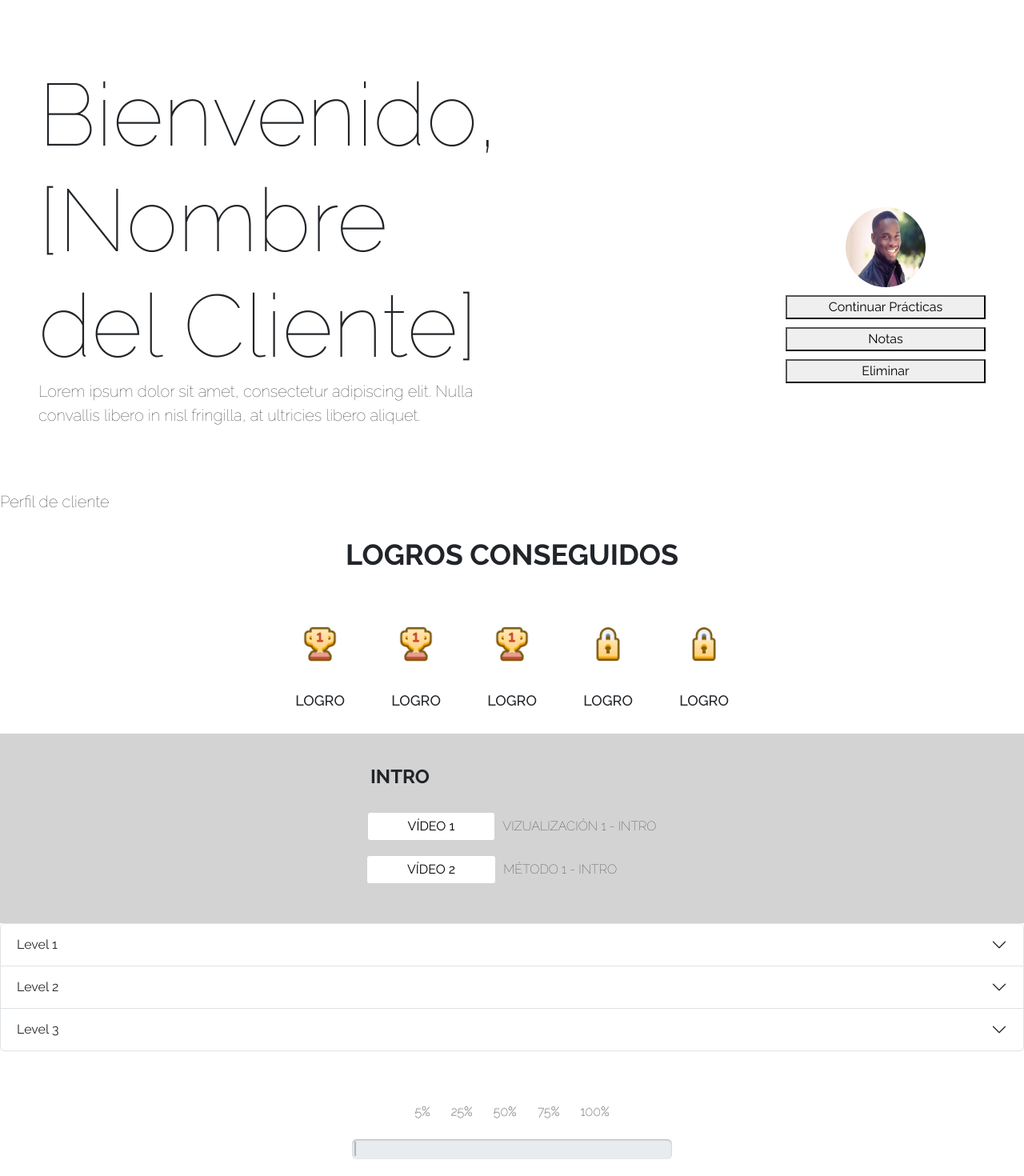
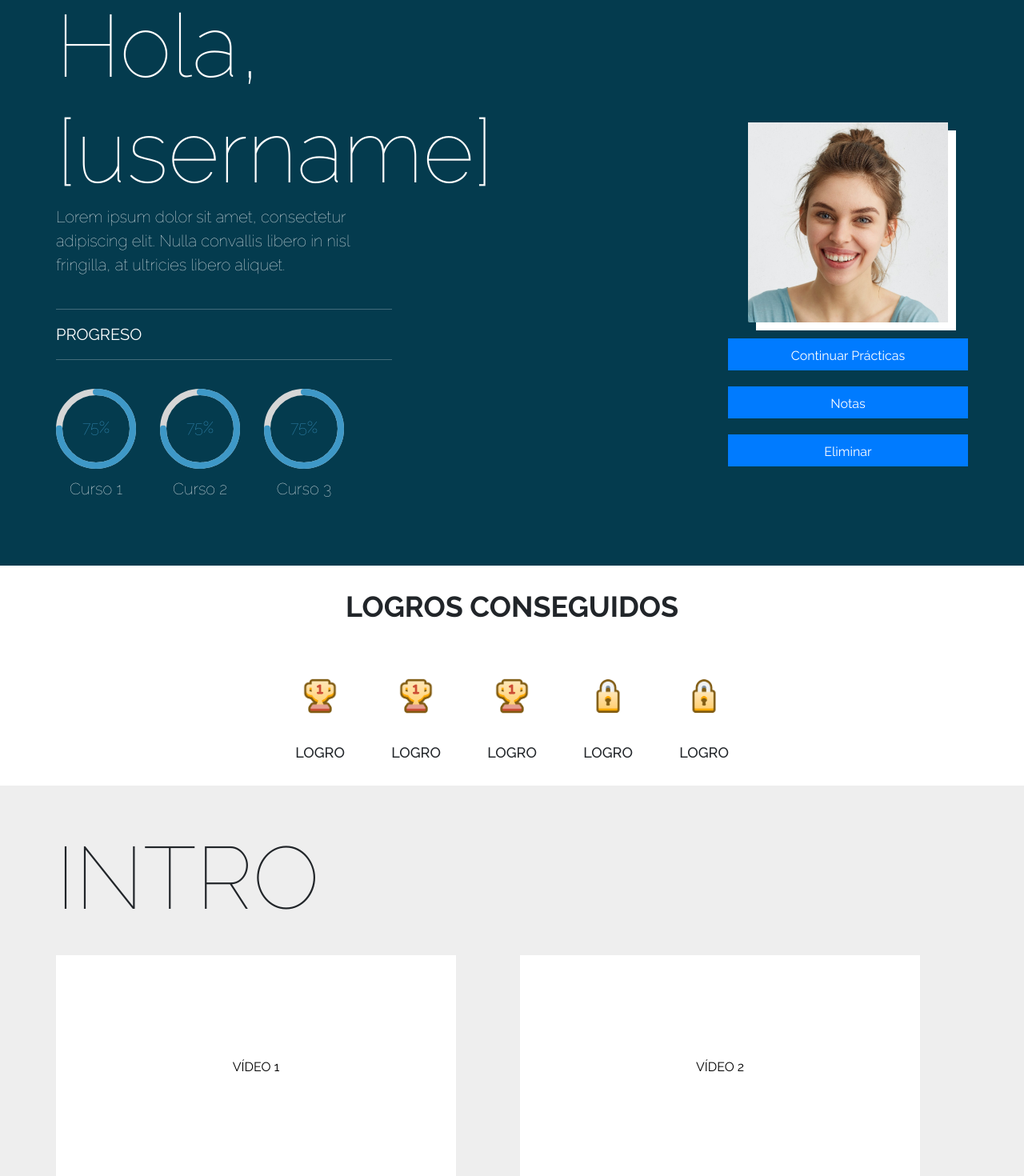
Before and after one commit to GabrielaRamos79/inner_visual_final_project, a React (Vite) app in the folder client/InnerVisual/: page /client/dashboard in a window 1280 px wide. Shown: the part 140-1610 px from the top of the page at 80% size. Built offline with nearby package versions, Linux system fonts and the light colour scheme.

Commit message:
changes css section

```diff
--- a/client/InnerVisual/package.json
+++ b/client/InnerVisual/package.json
@@ -19,6 +19,7 @@
     "mdb-ui-kit": "^7.2.0",
     "react": "^18.2.0",
     "react-bootstrap": "^2.10.2",
+    "react-circular-progressbar": "^2.1.0",
     "react-cookie": "^7.1.4",
     "react-dom": "^18.2.0",
     "react-icons": "^5.2.1",
--- a/client/InnerVisual/src/components/introCourse/IntroCourse.jsx
+++ b/client/InnerVisual/src/components/introCourse/IntroCourse.jsx
@@ -1,26 +1,27 @@
-import './introCourse.css'
-import React from 'react'
+import "./introCourse.css";
+import React from "react";
+
 
 const IntroCourse = () => {
   return (
     <>
       <div className="introCourse-container">
-        <h3 className="introCourse-title">INTRO</h3>
-        <div className="course">
-          <div className="course_video1">
-            <div className="button"><button className='video'>VÍDEO 1</button>
+        <section className="introCourse-content">
+          <h2 className="introCourse-title">INTRO</h2>
+          <div className="course">
+            <div className="course_video">
+              <button className="video">VÍDEO 1</button>
               <p className="video_title">VIZUALIZACIÓN 1 - INTRO </p>
             </div>
-          </div>
-          <div className="course_video2">
-            <div className="button"><button className='video'>VÍDEO 2</button>
+            <div className="course_video">
+              <button className="video">VÍDEO 2</button>
               <p className="video_title">MÉTODO 1 - INTRO </p>
             </div>
           </div>
-        </div>
+        </section>
       </div>
-      </>
-  )
-}
+    </>
+  );
+};
 
-export default IntroCourse
+export default IntroCourse;
--- a/client/InnerVisual/src/components/introCourse/introCourse.css
+++ b/client/InnerVisual/src/components/introCourse/introCourse.css
@@ -1,56 +1,48 @@
 .introCourse-container {
-    background-color: lightgray;
-    padding: 40px 100px 50px;
+    background-color: var(--lightgray);
+
+}
+
+.introCourse-content {
+    display: flex;
+    flex-direction:  column;
+    padding-top: 50px;
+    width: 1140px;
     margin: auto;
+    padding-bottom: 50px;
 }
 
 .introCourse-title {
-    font-size: 24px;
-    font-weight: bold;
     margin-bottom: 30px;
-    text-align: center;
-    margin-right: 280px;
 }
 
 .course {
     display: flex;
-    flex-direction: column;
+    flex-direction: row;
     gap: 20px;
     align-items: center;
     justify-content: center;
 }
 
-.course_video1,
-.course_video2 {
+.course_video {
     display: flex;
-    align-items: center;
-    justify-content: center;
+    flex-direction: column;
+    align-items: space-between;
     width: 100%;
 }
 
-.course_video2 {
-    margin-right: 50px;
-}
-
-
-.button {
-    display: flex;
-    align-items: center;
-    justify-content: center;
-}
 
 .video {
-    padding: 5px 50px;
-    font-size: 16px;
+    width: 500px;
+    height: 280px;
     background-color: white;
     border: none;
-    border-radius: 3px;
     cursor: pointer;
+    margin-bottom: 20px;
 }
 
 .video_title {
     font-size: 16px;
-    margin-left: 10px;
 }
 
 @media (max-width: 680px) {
--- a/client/InnerVisual/src/components/levelsCourse/levelCourse.css
+++ b/client/InnerVisual/src/components/levelsCourse/levelCourse.css
@@ -0,0 +1,94 @@
+/* Estilos generales */
+body {
+    font-family: Arial, sans-serif;
+    margin: 0;
+    padding: 0;
+    background-color: #f8f9fa;
+  }
+
+  .container {
+    max-width: 1200px;
+    margin: auto;
+    padding: 20px;
+  }
+
+  .row {
+    display: flex;
+    justify-content: space-between;
+    align-items: center;
+  }
+
+  .col {
+    flex-basis: calc(50% - 20px);
+    margin-bottom: 20px;
+  }
+
+  /* Estilos para el Accordion */
+  .accordion {
+    border-top: 1px solid #dee2e6;
+    margin-top: 20px;
+  }
+
+  .accordion-item {
+    border-bottom: 1px solid #dee2e6;
+  }
+
+  .accordion-header {
+    cursor: pointer;
+    padding: 15px;
+    background-color: #fff;
+    border: none;
+  }
+
+  .accordion-body {
+    padding: 15px;
+    background-color: #f8f9fa;
+  }
+
+  /* Estilos para los componentes de video */
+  .video-list,
+  .video-card {
+    background-color: #fff;
+    border-radius: 5px;
+    box-shadow: 0 2px 4px rgba(0, 0, 0, 0.1);
+    overflow: hidden;
+  }
+
+  .video-list {
+    min-height: 400px;
+  }
+
+  .video-card {
+    min-height: 500px;
+  }
+
+  .video-card img {
+    width: 100%;
+    height: auto;
+  }
+
+  .video-card h3 {
+    margin: 10px 0;
+    font-size: 18px;
+  }
+
+  .video-card p {
+    margin: 10px 0;
+    font-size: 14px;
+    line-height: 1.5;
+  }
+
+  /* Estilos para botones y acciones */
+  .btn-custom {
+    background-color: #007bff;
+    color: #fff;
+    border: none;
+    padding: 10px 20px;
+    margin-top: 10px;
+    cursor: pointer;
+    transition: background-color 0.3s ease;
+  }
+
+  .btn-custom:hover {
+    background-color: #0056b3;
+  }
--- a/client/InnerVisual/src/components/profileClient/ProfileClient.jsx
+++ b/client/InnerVisual/src/components/profileClient/ProfileClient.jsx
@@ -1,38 +1,69 @@
-import React from 'react';
-import './profileClient.css'
-import fotoperfil from '../../assets/img/fotoperfil.jpg'
+import React from "react";
+import "./profileClient.css";
+import fotoperfil from "../../assets/img/review1.jpg";
+import { CircularProgressbar } from "react-circular-progressbar";
+import "react-circular-progressbar/dist/styles.css";
 
 const ProfileClient = () => {
   return (
     <>
-    <div className="profile-container ms-5">
-      <div className="welcome-message">
-        <h2>Bienvenido, [Nombre del Cliente]</h2>
-        <p>Lorem ipsum dolor sit amet, consectetur adipiscing elit. Nulla convallis libero in nisl fringilla, at ultricies libero aliquet.</p>
+      <div className="profile-container">
+        <section className="profile-content">
+        <div className="left-column">
+          <div className="welcome-message">
+            <h2>Hola, [username]</h2>
+            <p>
+              Lorem ipsum dolor sit amet, consectetur adipiscing elit. Nulla
+              convallis libero in nisl fringilla, at ultricies libero aliquet.
+            </p>
+            <br></br>
+            <hr></hr>
+            <p>
+              <b>PROGRESO</b>
+            </p>
+            <hr></hr>
+          </div>
+          <div className="progress-section">
+            <div className="progress-info"><CircularProgressbar value={75} text={`${75}%`} /><p style={{ color: "white" }}>Curso 1</p></div>
+            <div className="progress-info"><CircularProgressbar value={75} text={`${75}%`} /><p style={{ color: "white" }}>Curso 2</p></div>
+            <div className="progress-info"><CircularProgressbar value={75} text={`${75}%`} /><p style={{ color: "white" }}>Curso 3</p></div>
+          </div>
+        </div>
+
+        <div className="action-buttons">
+          <img
+            className="profile-picture"
+            src={fotoperfil}
+            alt="Foto del Cliente"
+          />
+          <button className="btn-custom" onClick={handleContinue}>
+            Continuar Prácticas
+          </button>
+          <button className="btn-custom" onClick={handleNotes}>
+            Notas
+          </button>
+          <button className="btn-custom" onClick={handleDelete}>
+            Eliminar
+          </button>
+        </div>
+        </section>
       </div>
-      <div className="action-buttons me-5">
-      <img className="profile-picture" src={fotoperfil} alt="Foto del Cliente" />
-        <button className='btn-custom' onClick={handleContinue}>Continuar Prácticas</button>
-        <button className='btn-custom' onClick={handleNotes}>Notas</button>
-        <button className='btn-custom' onClick={handleDelete}>Eliminar</button>
-      </div>
-    </div>
 
 
-    <p>Perfil de cliente</p>
     </>
-  )
+  );
 };
+
 const handleContinue = () => {
-  console.log('Continuar Prácticas');
+  console.log("Continuar Prácticas");
 };
 
 const handleNotes = () => {
-  console.log('Notas');
+  console.log("Notas");
 };
 
 const handleDelete = () => {
-  console.log('Eliminar');
+  console.log("Eliminar");
 };
 
-export default ProfileClient
+export default ProfileClient;
--- a/client/InnerVisual/src/components/profileClient/profileClient.css
+++ b/client/InnerVisual/src/components/profileClient/profileClient.css
@@ -1,37 +1,76 @@
 .profile-container {
+  background-color: var(--darkblue);
+  margin-top: -140px;
+}
+
+.profile-content {
+  display: flex;
+  flex-direction: row;
+  align-items: center;
+  padding-top: 50px;
+  width: 1140px;
+  margin: auto;
+}
+
+.left-column {
   display: flex;
   flex-direction: column;
-    align-items: center;
-
+  align-items: left;
 }
 
 .welcome-message {
   margin-bottom: 20px;
+  color: white;
+}
+
+.progress-section {
+  display: flex;
+  flex-direction: row;
+  align-items: space-between;
+  justify-content: left;
+  width: 450px;
+  margin-top: 20px;
+}
+
+.progress-info {
+  display: flex;
+  flex-direction: column;
+  align-items: center;
+  margin-right: 30px;
+  color: white;
+  gap: 10px;
+}
+
+.CircularProgressbar {
+  height: 100px;
 }
 
 .action-buttons {
-    margin-top: 20px;
-    /* width: 15%; */
   display: flex;
   flex-direction: column;
   align-items: center;
-    /* display: flex;
-    justify-content: flex-end; */
 }
 
-  .action-buttons button {
-    margin-bottom: 10px;
-  }
-  .btn-custom{
+.profile-picture {
   width: 250px;
+  height: 250px;
+  box-shadow: 10px 10px rgb(255, 255, 255);
 }
 
+.btn-custom {
+  width: 300px;
+  height: 40px;
+  background-color: transparent;
+  color: white;
+  border: 1px solid white;
+  cursor: pointer;
+  transition: all 0.3s ease;
+  margin-top: 30px;
+}
 
-  .profile-picture {
-    width: 100px;
-    height: 100px;
-    margin-bottom: 10px;
-    border-radius: 50%;
+.btn-custom:hover {
+  background-color: white;
+  color: var(--darkblue);
 }
 
 
@@ -51,7 +90,7 @@
   .action-buttons {
     margin-top: 0;
     flex-direction: column;
-        align-items:center;
+    align-items: center;
   }
 
   .action-buttons button {
@@ -63,6 +102,7 @@
     margin-bottom: 10px;
   }
 }
+
 @media screen and (min-width: 1024px) {
   .profile-container {
     justify-content: space-between;
@@ -70,7 +110,7 @@
     /* align-items: center; */
   }
 
-    .welcome-message{
+  .welcome-message {
     width: 50%;
     margin-right: 20%;
   }
@@ -78,15 +118,17 @@
   .action-buttons {
     margin-top: 20%;
     flex-direction: column;
-        align-items:center;
+    align-items: center;
     margin-bottom: 10%;
   }
+
   .action-buttons button {
     margin-bottom: 10px;
   }
 
   .profile-picture {
     margin-top: 5%;
+
     .action-buttons button {
       margin-bottom: 10px;
     }
```
Also changed, not shown: 1 other file (tests, documents, lock files or other folders). Lines whose indentation alone changed are shown as unchanged.
